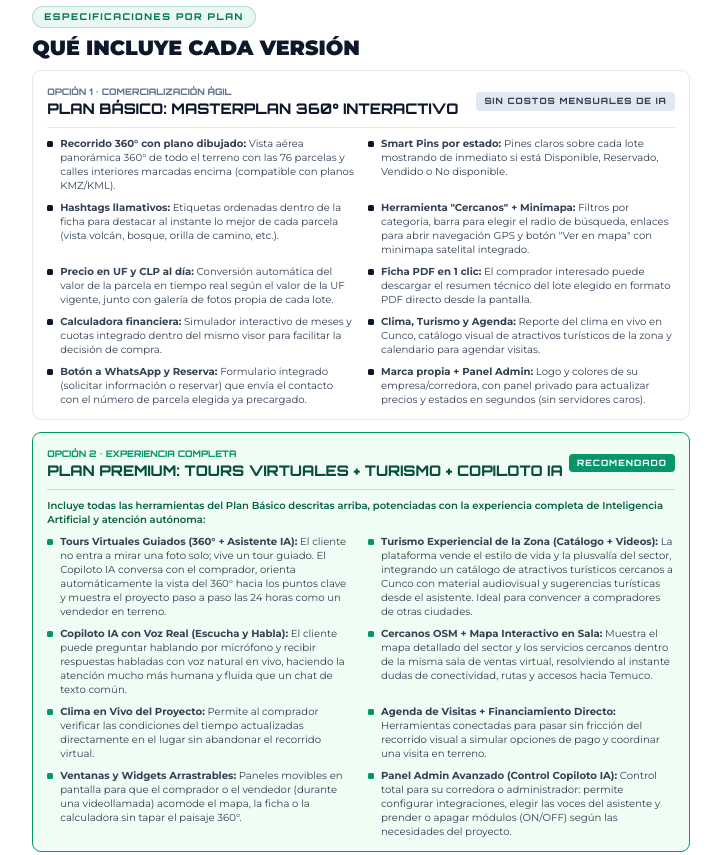
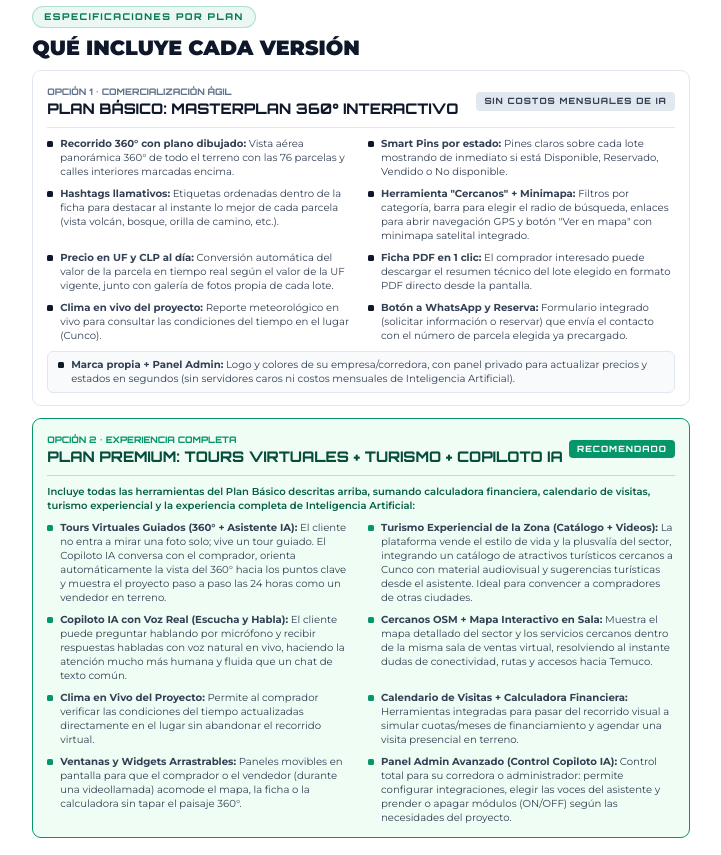
Before and after one commit to iLyCoNs/austral-drones, a plain HTML site: page cotizacion-masterplan-cunco.html in a window 1280 px wide. Shown: the part 1240-2095 px from the top of the page, without its empty margins (279-1000 px from the left). Drawn offline with Linux system fonts and the light colour scheme.

Commit message:
docs: corregir alcance plan basico vs premium (sin KMZ/KML, turismo, agenda ni calculadora en basico)

```diff
--- a/cotizacion-masterplan-cunco.html
+++ b/cotizacion-masterplan-cunco.html
@@ -420,7 +420,7 @@
               <h4 class="font-orbitron" style="font-size: 8.2pt; font-weight: 700;">Efecto Escasez e Inmediatez</h4>
             </div>
             <p style="font-size: 7.8pt; color: #475569; line-height: 1.45;">
-              Al ver los pines de disponibilidad en vivo (Disponible, Reservado, Vendido), el cliente percibe el avance real de ventas. Si observa que los lotes vecinos ya están tomados, acelera su reserva mediante WhatsApp o agenda su visita directamente en la web.
+              Al ver los pines de disponibilidad en vivo (Disponible, Reservado, Vendido), el cliente percibe el avance real de ventas. Si observa que los lotes vecinos ya están tomados, acelera su reserva mediante WhatsApp directo (o agenda su visita en la versión Premium).
             </p>
           </div>
 
@@ -430,7 +430,7 @@
               <h4 class="font-orbitron" style="font-size: 8.2pt; font-weight: 700;">Atención Ininterrumpida 24/7</h4>
             </div>
             <p style="font-size: 7.8pt; color: #475569; line-height: 1.45;">
-              Mientras un vendedor humano descansa, la plataforma atiende interesados a cualquier hora: calcula el precio en UF y pesos al día, entrega fichas PDF descargables, simula cuotas y responde consultas técnicas al instante.
+              Mientras un vendedor humano descansa, la plataforma atiende interesados a cualquier hora: calcula el precio en UF y pesos al día, entrega fichas PDF descargables y (en el Plan Premium) simula financiamiento, muestra turismo local y conversa por voz las 24 horas.
             </p>
           </div>
 
@@ -494,7 +494,7 @@
           <div class="feature-grid-2">
             <div class="feature-item">
               <div class="bullet-square"></div>
-              <div><strong>Recorrido 360° con plano dibujado:</strong> Vista aérea panorámica 360° de todo el terreno con las 76 parcelas y calles interiores marcadas encima (compatible con planos KMZ/KML).</div>
+              <div><strong>Recorrido 360° con plano dibujado:</strong> Vista aérea panorámica 360° de todo el terreno con las 76 parcelas y calles interiores marcadas encima.</div>
             </div>
             <div class="feature-item">
               <div class="bullet-square"></div>
@@ -518,19 +518,15 @@
             </div>
             <div class="feature-item">
               <div class="bullet-square"></div>
-              <div><strong>Calculadora financiera:</strong> Simulador interactivo de meses y cuotas integrado dentro del mismo visor para facilitar la decisión de compra.</div>
-            </div>
-            <div class="feature-item">
-              <div class="bullet-square"></div>
-              <div><strong>Clima, Turismo y Agenda:</strong> Reporte del clima en vivo en Cunco, catálogo visual de atractivos turísticos de la zona y calendario para agendar visitas.</div>
+              <div><strong>Clima en vivo del proyecto:</strong> Reporte meteorológico en vivo para consultar las condiciones del tiempo en el lugar (Cunco).</div>
             </div>
             <div class="feature-item">
               <div class="bullet-square"></div>
               <div><strong>Botón a WhatsApp y Reserva:</strong> Formulario integrado (solicitar información o reservar) que envía el contacto con el número de parcela elegida ya precargado.</div>
             </div>
-            <div class="feature-item">
+            <div class="feature-item" style="grid-column: span 2; background: #F8FAFC; padding: 6px 10px; border-radius: 6px; border: 1px solid #E2E8F0;">
               <div class="bullet-square"></div>
-              <div><strong>Marca propia + Panel Admin:</strong> Logo y colores de su empresa/corredora, con panel privado para actualizar precios y estados en segundos (sin servidores caros).</div>
+              <div><strong>Marca propia + Panel Admin:</strong> Logo y colores de su empresa/corredora, con panel privado para actualizar precios y estados en segundos (sin servidores caros ni costos mensuales de Inteligencia Artificial).</div>
             </div>
           </div>
         </div>
@@ -546,7 +542,7 @@
           </div>
 
           <p style="font-size: 7.5pt; color: #065F46; font-weight: 600; margin-bottom: 8px;">
-            Incluye todas las herramientas del Plan Básico descritas arriba, potenciadas con la experiencia completa de Inteligencia Artificial y atención autónoma:
+            Incluye todas las herramientas del Plan Básico descritas arriba, sumando calculadora financiera, calendario de visitas, turismo experiencial y la experiencia completa de Inteligencia Artificial:
           </p>
 
           <div class="feature-grid-2">
@@ -572,7 +568,7 @@
             </div>
             <div class="feature-item">
               <div class="bullet-square bullet-emerald"></div>
-              <div><strong>Agenda de Visitas + Financiamiento Directo:</strong> Herramientas conectadas para pasar sin fricción del recorrido visual a simular opciones de pago y coordinar una visita en terreno.</div>
+              <div><strong>Calendario de Visitas + Calculadora Financiera:</strong> Herramientas integradas para pasar del recorrido visual a simular cuotas/meses de financiamiento y agendar una visita presencial en terreno.</div>
             </div>
             <div class="feature-item">
               <div class="bullet-square bullet-emerald"></div>
@@ -644,7 +640,7 @@
             <div>
               <span class="pricing-badge badge-std">Opción 1 &bull; Plan Básico</span>
               <h3 class="font-orbitron" style="font-size: 10.5pt; font-weight: 800; color: #0F172A;">MasterPlan 360° Básico</h3>
-              <p style="font-size: 7.4pt; color: #64748B; margin-top: 2px;">76 Lotes marcados + Smart Pins + UF/CLP al día + PDF + Calculadora + Panel Admin.</p>
+              <p style="font-size: 7.4pt; color: #64748B; margin-top: 2px;">76 Lotes marcados + Smart Pins + UF/CLP al día + PDF + Clima en vivo + Panel Admin.</p>
             </div>
 
             <div style="margin: 10px 0; padding: 9px 0; border-top: 1px solid #E2E8F0; border-bottom: 1px solid #E2E8F0;">
@@ -680,7 +676,7 @@
                 <span style="font-family: 'Orbitron'; font-size: 6.5pt; color: #047857; font-weight: 800;">RECOMENDADO</span>
               </div>
               <h3 class="font-orbitron" style="font-size: 10.5pt; font-weight: 800; color: #0F172A;">Experiencia Completa + Copiloto IA</h3>
-              <p style="font-size: 7.4pt; color: #475569; margin-top: 2px;">Todo lo del Básico + Tours Guiados + Copiloto IA por Voz + Widgets Arrastrables + Turismo.</p>
+              <p style="font-size: 7.4pt; color: #475569; margin-top: 2px;">Todo lo del Básico + Calculadora + Calendario + Turismo + Tours Guiados + Copiloto IA por Voz + Widgets.</p>
             </div>
 
             <div style="margin: 10px 0; padding: 9px 0; border-top: 1px solid rgba(5, 150, 105, 0.2); border-bottom: 1px solid rgba(5, 150, 105, 0.2);">
```
Also changed, not shown: 1 other file.
